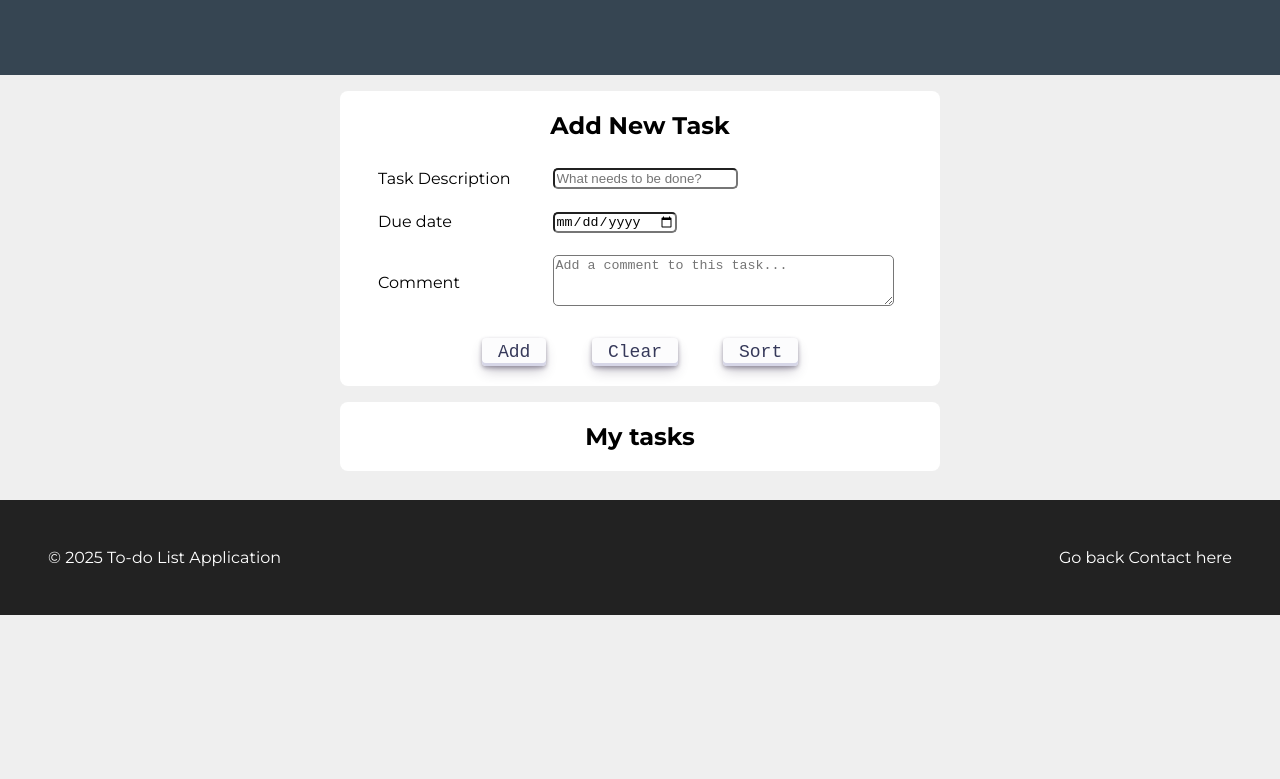
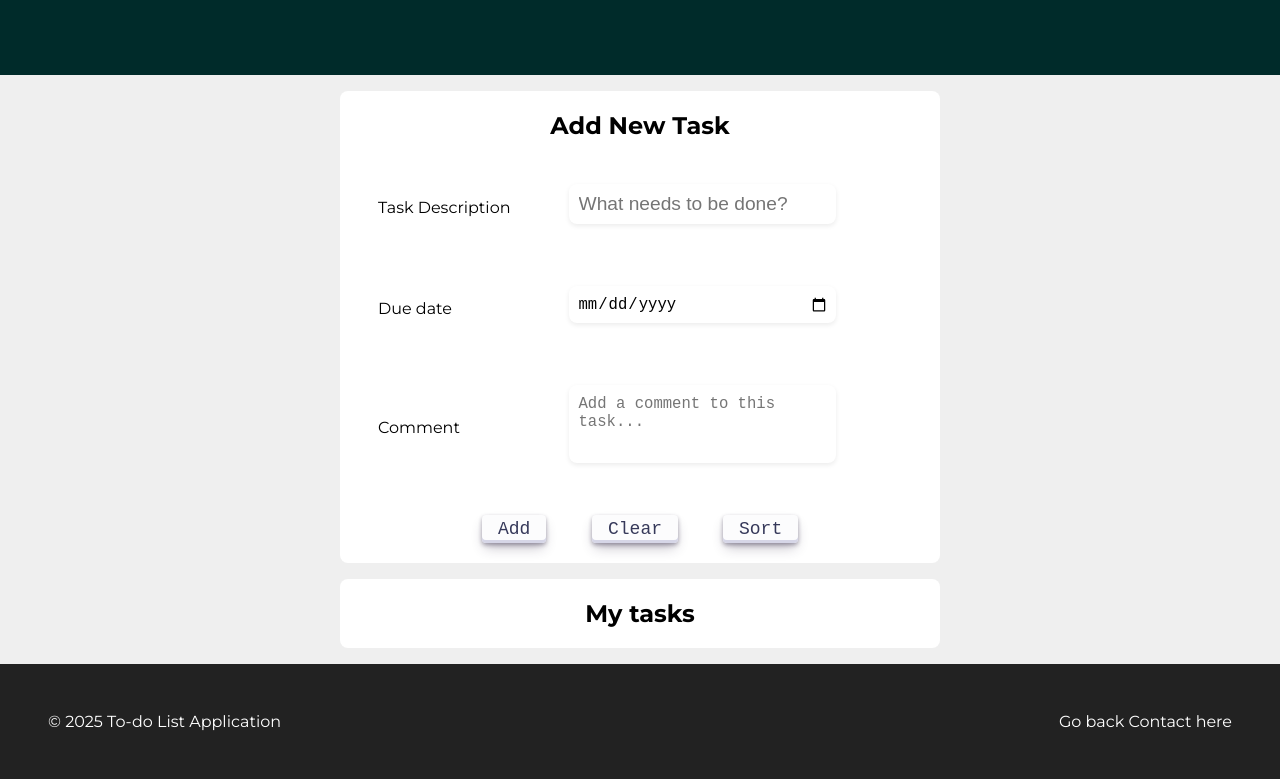
Before and after one commit to MaxAg22/To-do-List, a plain HTML site: page index.html in a window 1280 px wide. Shown: the part 185-964 px from the top of the page. Before the commit the page ends 800 px from the top, so only its background shows below. Drawn offline with Linux system fonts and the light colour scheme.

Commit message:
style(css): update styles

```diff
--- a/index.html
+++ b/index.html
@@ -24,16 +24,29 @@
                         <tbody>
                             <tr>
                                 <td><label for="taskText">Task Description</label></td>
-                                <td><input type="text" id="taskText" name="taskText" autocomplete="off" placeholder="What needs to be done?" class="roundBorder"/></td>
+                                <td>
+                                    <div class="field">
+                                    <input type="text" id="taskText" name="taskText" autocomplete="off" placeholder="What needs to be done?" />
+                                    </div>
+                                </td>
                             </tr>
                             <tr>
                                 <td><label for="due_date">Due date</label></td>
-                                <td><input type="date" id="due_date" name="due_date" class="roundBorder"></td>
+                                <td>
+                                    <div class="field">
+                                    <input type="date" id="due_date" name="due_date" />
+                                    </div>
+                                </td>
                             </tr>
                             <tr>
                                 <td><label for="comment">Comment</label></td>
-                                <td><textarea id="comment" name="comment" cols="40" rows="3" placeholder="Add a comment to this task..." class="roundBorder"></textarea></td>
+                                <td>
+                                    <div class="field">
+                                    <textarea id="comment" name="comment" rows="3" placeholder="Add a comment to this task..."></textarea>
+                                    </div>
+                                </td>
                             </tr>
+
                         </tbody>
                     </table>
                     <div class="buttonBox">
--- a/script.js
+++ b/script.js
@@ -135,8 +135,8 @@ const deleteTask = event => {
     const taskInfo = taskDiv.querySelector('.taskDivInfo');
 
     const title = taskInfo.querySelector('.taskName').textContent;
-    const comment = taskInfo.querySelector('.taskComment').textContent;
-    const dueDateText = taskInfo.querySelector('.dueDate').textContent;
+    const comment = taskInfo.querySelector('.taskComment')?.textContent ?? "";
+    const dueDateText = taskInfo.querySelector('.dueDate')?.textContent ?? "";
 
     deleteTaskFromLocalStorage(title, comment, dueDateText.replace("Due: ", ""));
 };
@@ -172,21 +172,25 @@ function LoadFromLocalStorage() {
     let done;
     for(element of tasks) {
         title = element.title;
-        comment = element.comment;
-        dueDate = element.dueDate;
+        comment = element.comment ?? "";
+        dueDate = element.dueDate ?? "";
         done = element.done;
 
+        console.log(comment);
+        console.log(dueDate);
         createDiv(title, comment, dueDate, done);
     }
+
+    renderOrderedTasks();
 
 }
 
 function updateFromLocalStorage(taskDivInfo) {
 
     const title = taskDivInfo.querySelector('.taskName').textContent;
-    const comment = taskDivInfo.querySelector('.taskComment').textContent;
-    const dueDate = taskDivInfo.querySelector('.dueDate').textContent;
-    const dueDateText = dueDate.replace("Due: ", "");
+    const comment = taskDivInfo.querySelector('.taskComment')?.textContent ?? "";
+    const dueDate = taskDivInfo.querySelector('.dueDate')?.textContent ?? "";
+    const dueDateText = dueDate.replace("Due: ", "") ?? "";
 
     let tasks = JSON.parse(localStorage.getItem("tasks")) || [];
 
--- a/styles.css
+++ b/styles.css
@@ -24,7 +24,7 @@ body {
 }
 
 header {
-    background-color: #364552;
+    background-color: #002B2A;
     color: white;
     padding: 3rem 2rem;
 }
@@ -99,8 +99,6 @@ footer a {
 footer a:hover {
     color: cornflowerblue;
 }
-
-
 
 /* Button */
 .buttonBox {
@@ -198,3 +196,24 @@ footer a:hover {
     opacity: 0.6;
     text-decoration: line-through;
 }
+
+/* text input config */
+input, textarea {
+  background: none;
+  border: none;
+  outline: none;
+  width: 100%;
+  max-width: 400px;
+  font-size: 1.2em;
+  transition: padding 0.3s 0.2s ease;
+  resize: none;
+}
+
+.field {
+  position: relative;
+  margin-bottom: 1.5rem;
+  padding: 0.5rem;
+  border-radius: 8px;
+  box-shadow: 0 2px 5px rgba(0, 0, 0, 0.08); /* sombra suave */
+  background-color: white; /* opcional para destacar */
+}
```
